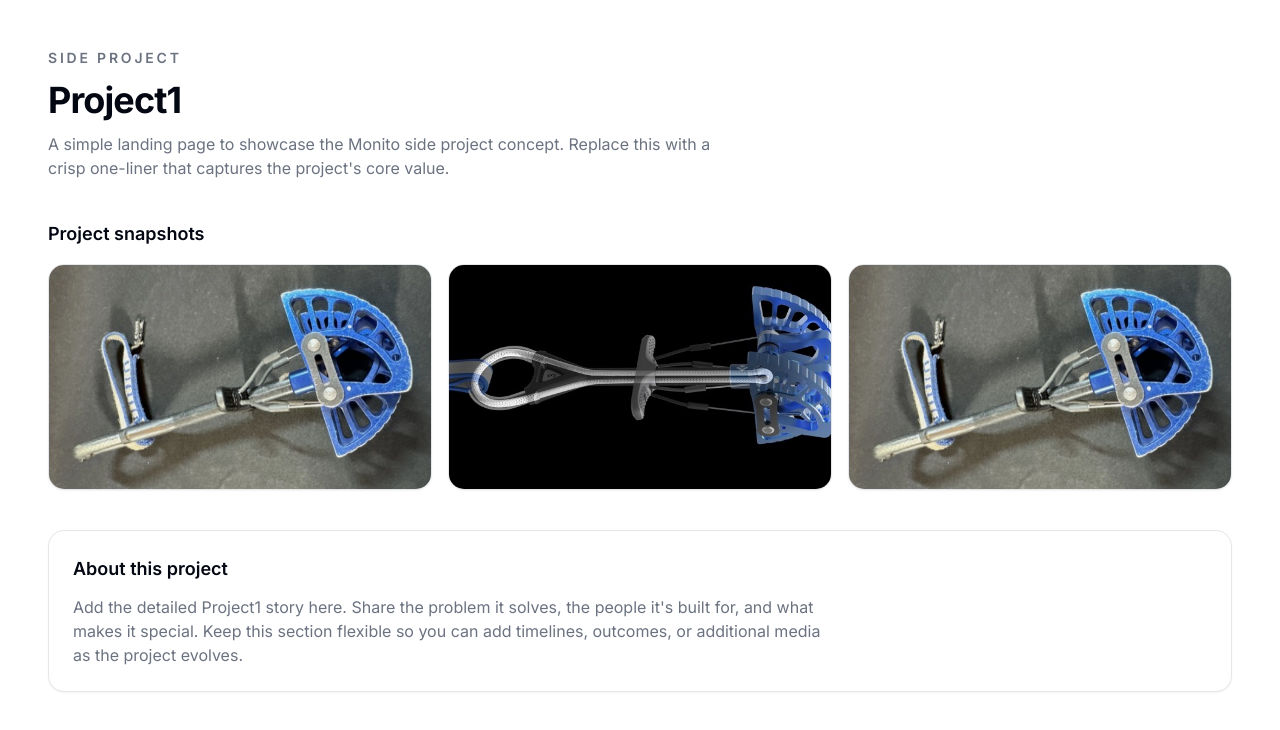
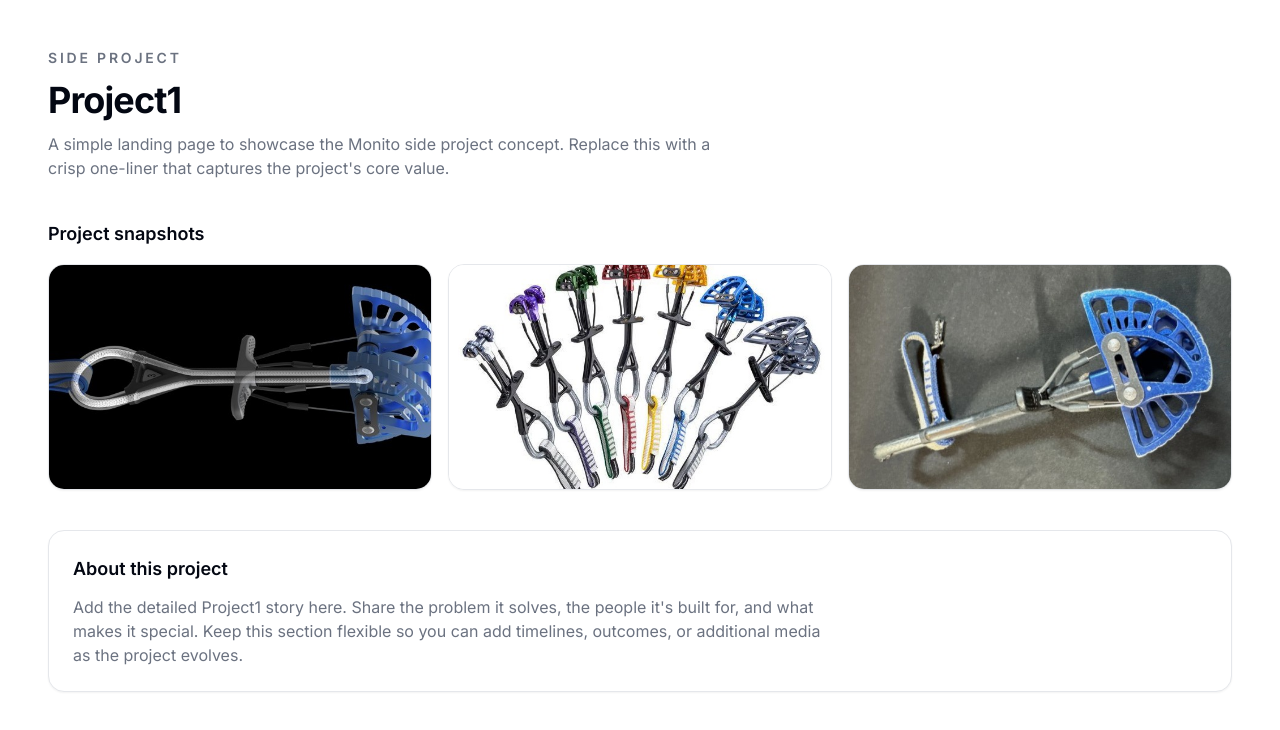
Before and after one commit to bakerjohnalex/resume, a Next.js app: page /projects/project1 in a window 1280 px wide. Shown: the top 730 px of the page. Built offline with nearby package versions, Linux system fonts and the light colour scheme.

Commit message:
Update page.tsx

```diff
--- a/src/app/projects/project1/page.tsx
+++ b/src/app/projects/project1/page.tsx
@@ -8,11 +8,11 @@ export const metadata: Metadata = {
 
 const projectImages = [
   {
-    src: "/ulcamused.jpg",
+    src: "/ulcamrender.jpg",
     alt: "Project1 preview image one",
   },
   {
-    src: "/ulcamrender.jpg",
+    src: "/ulcamfullset.jpg",
     alt: "Project1 preview image two",
   },
   {
```
